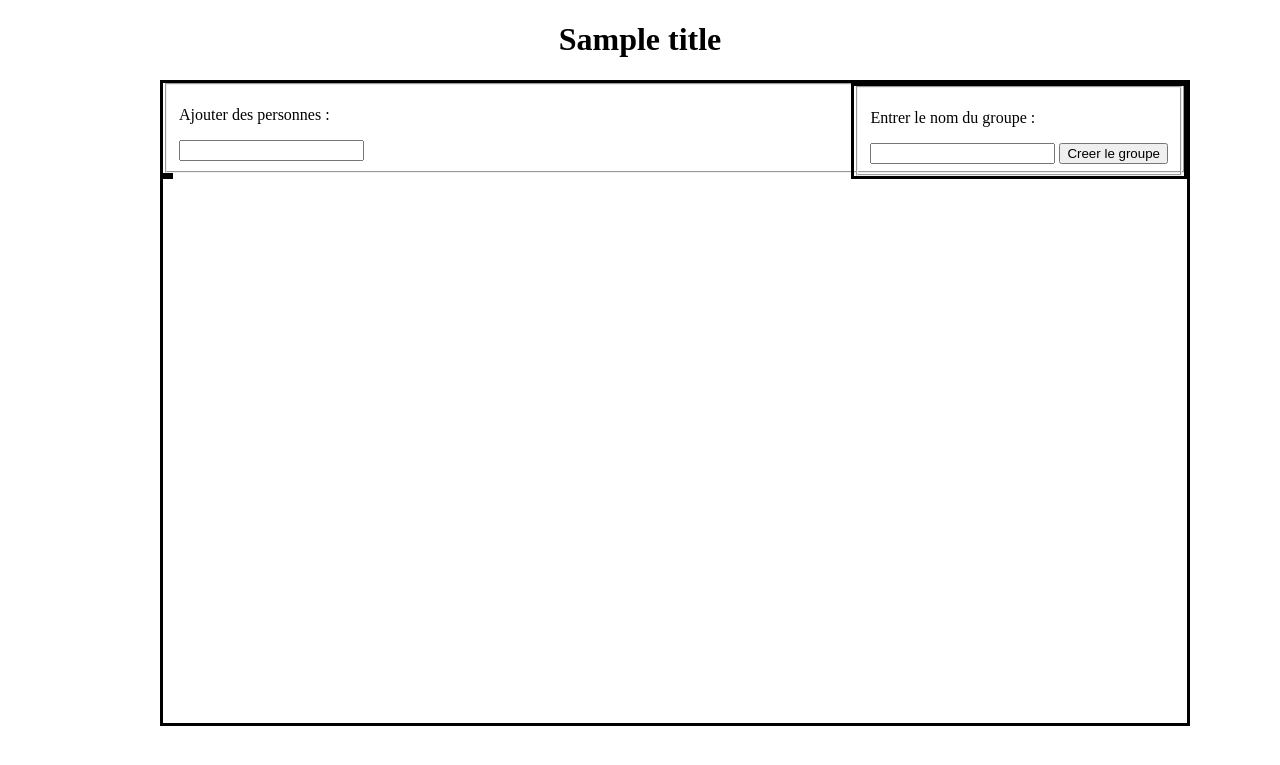
After one commit to remicorne/ProjetPlanificateurEvenements, a PHP site: template views/creer_un_groupe.php in a window 1280 px wide. The commit adds this page. Shown: the top 765 px of the page. Run offline with PHP 8.4, Linux system fonts and the light colour scheme; data comes from the database, SQL or seed files in the repository; both versions use the stored data as it was after the commit; the template is opened without the code that fills it: most values are stand-ins (such as "Sample title", 1, 10 or a date in 2020).

Commit message:
ajout page creation de groupe

```diff
--- a/assets/css/style.css
+++ b/assets/css/style.css
@@ -5,11 +5,15 @@ html {
 body{
 	margin: 0;
 	padding: 0;
+	min-width: 90%;
 }
 
 .container{
 	position:absolute;
-	left: 20%;
+	left: 20vh;
+	border: solid;
+	min-width: 80%;
+	min-height: 80%;
 }
 
 #titre{
@@ -21,7 +25,7 @@ body{
 	position: absolute;
 	top: 0;
 	min-height: 100vh;
-	min-width: 15%;
+	width: 25vh;
 	border: solid;
 }
 
@@ -29,3 +33,17 @@ body{
 	position:absolute;
     left: 40%;
 }
+
+#display_persons{
+	float:left;
+	position: absolute;
+	left: 0;
+	border: solid;
+}
+
+#div_creer_groupe{
+	position: absolute;
+	top: 0;
+	right: 0;
+	border: solid;
+}
--- a/assets/js/fonctions.js
+++ b/assets/js/fonctions.js
@@ -1,21 +1,8 @@
+var nomDesGroupes;
+
 function init(){
 	informerPassUpdate();
-}
-
-function valider_modif_nom_prenom(form){
-	return confirm("Etes-vous sur de vouloir modifier votre nom et votre prenom par : "+form.elements['nom'].value+" "+form.elements['prenom'].value);
-}
-
-function verifier_les_mots_de_passe(form){
-	if(form.elements['motDePasse1'].value !== form.elements['motDePasse2'].value){
-		alert("Attention les mots de passe sont différents.");
-		return false;
-	}
-	if (!confirm("Confirmer la modification du mot de passe"))
-		return false;
-
-	document.cookie = 'updatePass=true; path=/';
-	return true;
+	getNomsDesGroupes();
 }
 
 function informerPassUpdate(){
@@ -37,7 +24,21 @@ function readCookie(name) {
 	return null;
 }
 
+function valider_modif_nom_prenom(form){
+	return confirm("Etes-vous sur de vouloir modifier votre nom et votre prenom par : "+form.elements['nom'].value+" "+form.elements['prenom'].value);
+}
 
+function verifier_les_mots_de_passe(form){
+	if(form.elements['motDePasse1'].value !== form.elements['motDePasse2'].value){
+		alert("Attention les mots de passe sont différents.");
+		return false;
+	}
+	if (!confirm("Confirmer la modification du mot de passe"))
+		return false;
+
+	document.cookie = 'updatePass=true; path=/';
+	return true;
+}
 
 function verifier_les_emails(form){
 	if(form.elements['email1'].value !== form.elements['email2'].value){
@@ -46,3 +47,153 @@ function verifier_les_emails(form){
 	}
 	return confirm("Confirmer la modification de l'email.");
 }
+
+
+function xhrGET(url, typeRep){
+	var xhr = new XMLHttpRequest();
+	//ouvrir la connexion et choisir type d'envoie
+	xhr.open('GET', url);
+	//preciser le type de retour attendu
+	xhr.responseType = typeRep;
+	//envoie de la requete
+	xhr.send();
+	// return l'objet XMLHttpRequest
+	return xhr;
+}
+
+function findPerson(input, prop){
+	var nom = input.value;
+	if(nom.length>1){
+		//encodeage pour eviter les caractères interdits dans une url
+		var valeur = encodeURIComponent(nom);
+		//ouvrir la connexion et choisir type d'envoie
+		var url="http://localhost:8080/index.php/evenements/users_from_nom_js/"+nom;
+		//ajout d'un listener qui ecoute le changement d'etat.
+		var requete = xhrGET(url,'json');
+
+		requete.addEventListener('readystatechange',function(){
+			if (requete.readyState === XMLHttpRequest.DONE && requete.status==200) { // La constante DONE appartient à l'objet XMLHttpRequest, elle n'est pas globale
+				var personnes = requete.response;
+				addPersonsDataList("list_personnes", personnes);
+				fillTabPersons("tab_persons", personnes, prop);
+			}
+		});
+	}
+}
+
+function addPersonsDataList(idList, personnes){
+	var datalist = document.getElementById(idList);
+	var options = '';
+	if(personnes==null) return;
+	personnes.forEach(function(personne){
+		options += '<option value="'+personne['nom']+" "+personne['prenom']+'" />';
+	});
+	datalist.innerHTML = options;
+}
+
+function addColumn(tdOrTh, contenu){
+	var col = document.createElement(tdOrTh);
+	col.innerHTML=contenu;
+	return col ;
+}
+
+function fillTabPersons(idTab, personnes, prop){
+	var tab = document.getElementById(idTab);
+	tab.innerHTML="";
+	if(personnes==null) return;
+	personnes.forEach(function(personne){
+		//document.getElementById('iframe_persons').src='/index.php/evenements/test_iframe/'+personne['numUser'];
+		var newRow = document.createElement("tr");
+		var numUser = personne['numUser'];
+		var src = "/index.php/evenements/photos_get/"+numUser+"?thumbnail";
+		newRow.appendChild(addColumn("td", '<img src="'+src+'" alt="photo de profil" height="50" width="50" />'));
+		newRow.appendChild(addColumn("td", personne['nom']));
+		newRow.appendChild(addColumn("td", personne['prenom']));
+		newRow.appendChild(addColumn("td", personne['email']));
+		newRow.appendChild(addColumn("td", personne['numUser']));
+		if (!verify_personne_deja_ajoute(personne) && personne['numUser']!=prop)
+			newRow.appendChild(addColumn("td", '<button id="bouton" onClick="fillTabPersonsAjoutes(this.parentNode.parentNode)">ajouter</button> ' ));
+		else if(personne['numUser']==prop)
+			newRow.appendChild(addColumn("td", "proprietaire"));
+		else
+			newRow.appendChild(addColumn("td", "ajouté"));
+		tab.appendChild(newRow);
+	});
+}
+
+function fillTabPersonsAjoutes(row){
+	var rowTabAjout = row.cloneNode(true);
+	var tab = document.getElementById("tab_persons_ajoutes");
+	var bouton = rowTabAjout.lastChild;
+	bouton.innerHTML = '<button id="bouton_tab_ajoutes" onClick="supprimerPersonne(this.parentNode.parentNode)">retirer</button>';
+	bouton.onClick=supprimerPersonne(row);
+	tab.appendChild(rowTabAjout);
+}
+
+function supprimerPersonne(row){
+	row.remove();
+}
+
+function getNomsDesGroupes(){
+	var requete = xhrGET('http://localhost:8080/index.php/evenements/getNomsGroupes', 'json');
+	requete.addEventListener('readystatechange',function(){
+		if (requete.readyState === XMLHttpRequest.DONE && requete.status==200){ // La constante DONE appartient à l'objet XMLHttpRequest, elle n'est pas globale
+			nomDesGroupes = requete.response;
+		}
+	});
+}
+
+function verif_nom_groupe(form){
+	var nomValide = true;
+	var nom_groupe = form.elements['nom_groupe'].value;
+	console.log(nomDesGroupes);
+	nomDesGroupes.forEach(function(nomGroupe){
+		if(nomGroupe['nom']==nom_groupe){
+			nomValide = false;
+		}
+	});
+	return nomValide;
+}
+
+function ajouterGroupeBd(form){
+
+	if(!verif_nom_groupe(form)){
+		alert("Ce nom est déjà utilisé");
+		return false;
+	}
+	var input = document.createElement("input");
+	input.type = "hidden";
+	input.name = "utilisateurs";
+	input.value = JSON.stringify(tabPersonneAjoutes());
+	form.appendChild(input);
+	return true;
+}
+
+// renvoie un tableau avec les emails des personnes ajoutés au groupe.
+function tabPersonneAjoutes(){
+	var tab_persons_ajoutes = document.getElementById("tab_persons_ajoutes");
+	var tab = [];
+
+	if (!tab_persons_ajoutes.hasChildNodes()) return null;
+
+  	var children = tab_persons_ajoutes.childNodes;
+
+  	for (var i = 0; i < children.length; i++) {
+    	var enfantsRow = children[i].childNodes;
+    	tab.push(enfantsRow[4].innerHTML);
+    }
+    return tab ;
+}
+
+function verify_personne_deja_ajoute(personne){
+	var tab = tabPersonneAjoutes();
+	var isAdd = false;
+
+	if(tab==null) return false;
+
+	tab.forEach(function(t){
+		if(t==personne['numUser'])
+			isAdd = true;
+	});
+	return isAdd;
+}
--- a/controllers/Evenements.php
+++ b/controllers/Evenements.php
@@ -16,15 +16,57 @@ class Evenements extends Controller {
     $this->loader->load('monCompte', ['title'=>'mon compte', 'photo'=>$photo]);
   }
 
+  public function creer_un_groupe(){
+    $this->loader->load('creer_un_groupe',['title'=>'Creer un groupe']);
+  }
+
+  public function getNomsGroupes(){
+    try{
+      echo json_encode($this->evenements->getNomsGroupes());
+    }catch(Exception $e){}
+  }
+
+
+  public function users_from_nom_js($nom){
+    $nom = filter_var($nom);
+    try{
+      $res = $this->users->users_from_nom_all_row($nom);
+      echo json_encode($res);
+      //echo $res;
+    }catch(Exception $e){
+      echo "erreur requete";
+    }
+  }
+
   public function photos_get($numUser) {
     try {
         $numUser = filter_var($numUser);
-        if (isset($_GET['thumbnail'])) { $data = $this->users->get_thumbnail($this->sessions->logged_user()->numUser); }
-        else { $data =  $this->users->get_photo($this->sessions->logged_user()->numUser); }
+        if (isset($_GET['thumbnail'])) { $data = $this->users->get_thumbnail($numUser); }
+        else { $data =  $this->users->get_photo($numUser); }
         header("Content-Type: image/jpeg"); // modification du header pour changer le format des données retourné au client
         echo $data;                          // écriture du binaire de l'image vers le client
       } catch (Exception $e) {}
   }
+
+  public function ajout_groupe_bd(){
+    try{
+      $utilisateurs = filter_input(INPUT_POST, 'utilisateurs');
+      $utilisateurs = json_decode($utilisateurs);
+      $prop = filter_input(INPUT_POST, 'proprietaire');
+      $nomGroupe = filter_input(INPUT_POST, 'nom_groupe');
+      //var_dump($nomGroupe);echo "<br>";
+      //var_dump($utilisateurs);echo "<br>";
+      //var_dump($prop);echo "<br>";
+      $numGroupe = $this->evenements->ajout_groupe_bd($nomGroupe);
+      $this->evenements->ajout_personnes_groupe($numGroupe, $utilisateurs, 0);
+      $this->evenements->ajout_personnes_groupe($numGroupe, [$prop], 1);
+      header('Location: /index.php');
+    }catch(Exception $e){
+      $data = ['error' => $e->getMessage(), 'title'=>'creer_un_groupe'];
+      $this->loader->load('creer_un_groupe', $data );
+    }
+  }
+
 
   private function redirect_unlogged_user() {
     if (!$this->sessions->user_is_logged()) {
--- a/models/Evenements_model.php
+++ b/models/Evenements_model.php
@@ -3,7 +3,50 @@
  *
  */
 class Evenements_model extends Model{
+	const str_error_database = 'problem avec la bd.' ;
+	const str_error_nomGroupe_format = 'Le nom d\'utilisateur doit contenir entre 2 et 10  lettres et chiffres.';
 
+	public function ajout_groupe_bd($nomGroupe){
+		$this->check_nomGroupe($nomGroupe);
+	    try{
+	    	$statement = $this->db->prepare("INSERT INTO Groupes(nom) VALUES(?)");
+      		$statement->execute([$nomGroupe]);
+      		return $this->db->lastInsertId();
+	    }catch(PDOException $e){
+	      throw new Exception(self::str_error_database);
+	    }
+  	}
+
+  	public function ajout_personnes_groupe($numGroupe, $utilisateurs = [], $proprietaire){
+  		foreach ($utilisateurs as $utilisateur) {
+  			try{
+		    	$statement = $this->db->prepare("INSERT INTO Appartenir(numUser, numGroupe, proprietaire) VALUES(?,?,?)");
+	      		$statement->execute([$numGroupe, $utilisateur, $proprietaire]);
+		    }catch(PDOException $e){
+		      throw new Exception(self::str_error_database);
+		    }
+  		}
+  	}
+
+  	public function getNomsGroupes(){
+  		return $this->db->query('SELECT nom FROM Groupes')->fetchAll();
+  	}
+
+
+  	private function check_nomGroupe($nomGroupe) {
+    $this->check_format_with_regex($nomGroupe, '/^[0-9a-zA-Z]{2,10}$/', self::str_error_nomGroupe_format);
+  }
+
+  private function check_format_with_regex($variable, $regex, $error_message) {
+    $result = filter_var ( $variable, FILTER_VALIDATE_REGEXP, array (
+        'options' => array (
+            'regexp' => $regex
+        )
+    ) );
+    if ($result === false || $result === null) {
+      throw new Exception ( $error_message );
+    }
+  }
 
     public function create_sondage($titre,$lieu,$message,$date1,$date2,$date3,$horaireD1,$horaireD2,$horaireD3,$horaireF1,$horaireF2,$horaireF3){
 
--- a/models/Users_model.php
+++ b/models/Users_model.php
@@ -29,6 +29,7 @@ class Users_model extends Model {
   const str_error_email_format = 'Email invalide.';
   const str_error_motDePasse_format = 'Le mot de passe doit contenir entre 5 et 30 caractères non blancs';
   const str_error_photo_does_not_exist = 'La photo n\'existe pas.';
+  const str_error_database = 'problem avec la bd.';
 
   public function create_user($nom, $prenom, $email, $motDePasse) {
     $this->check_nom($nom);
@@ -48,12 +49,25 @@ class Users_model extends Model {
   }
 
   public function user_from_numUser($numUser) {
-    return $this->user_from_query('SELECT * FROM Utilisateurs WHERE numUser = ?', [$numUser]);
+    return $this->user_from_query('SELECT numUser, nom, prenom, email, motDePasse FROM Utilisateurs WHERE numUser = ?', [$numUser]);
   }
 
   public function user_from_email($email) {
     $this->check_email($email);
-    return $this->user_from_query('SELECT * FROM Utilisateurs WHERE email = ?', [$email]);
+    return $this->user_from_query('SELECT numUser, nom, prenom, email, motDePasse FROM Utilisateurs WHERE email = ?', [$email]);
+  }
+
+  public function users_from_nom_all_row($nom) {
+    $this->check_nom($nom);
+    try {
+      $statement = $this->db->prepare('SELECT numUser, nom, prenom, email
+                                        FROM Utilisateurs
+                                        WHERE nom LIKE :nom');
+      $statement->execute(["nom"=>$nom."%"]);
+      return $statement->fetchAll();
+    } catch (PDOException $e) {
+      throw new Exception('Impossible d\'effectuer la demande.');
+    }
   }
 
   private function check_nom($nom) {
--- /dev/null
+++ b/views/creer_un_groupe.php
@@ -0,0 +1,35 @@
+<div class="container">
+
+	<?php if (isset($error)) { ?>
+		<div class="alert alert-warning" role="alert"><?= $error ?></div>
+	<?php } ?>
+
+	<div>
+		<fieldset>
+			<p>Ajouter des personnes : </p>
+			<input id="input_personne" name="personne" type="text" onkeydown="findPerson(this, <?= $logged_user->numUser ?>)" list="list_personnes"/>
+		</fieldset>
+		<!-- remplis avec fonction js -->
+		<datalist id="list_personnes"></datalist>
+	</div>
+	<!-- remplis avec fonction js -->
+	<div id="display_persons">
+		<table id="tab_persons" name="tab_persons"></table>
+	</div>
+
+	<div id="div_creer_groupe">
+		<fieldset>
+			<form method="post" action="/index.php/evenements/ajout_groupe_bd" onsubmit="return ajouterGroupeBd(this)">
+				<p>Entrer le nom du groupe : </p>
+				<input id="nom_groupe" name="nom_groupe" type="text" required>
+				<input type="hidden" name="proprietaire" value="<?=$logged_user->numUser ?>">
+				<button>Creer le groupe</button>
+			</form>
+		</fieldset>
+		<!-- remplis avec fonction js -->
+		<div id="display_persons_ajoutes">
+			<table id="tab_persons_ajoutes" name="tab_persons"></table>
+		</div>
+	</div>
+
+</div>
--- a/views/menu.php
+++ b/views/menu.php
@@ -29,7 +29,7 @@
 		<div id="menu_groupe">
 			<p> Groupes <p>
 			<ul id="navigation">
-			  <li><a href="#">Créer un groupe</a></li>
+			  <li><a href="/index.php/evenements/creer_un_groupe">Créer un groupe</a></li>
 			  <li><a href="#">Voir les groupes</a></li>
 			</ul>
 		</div>
```
Also changed, not shown: models/database.sqlite.
